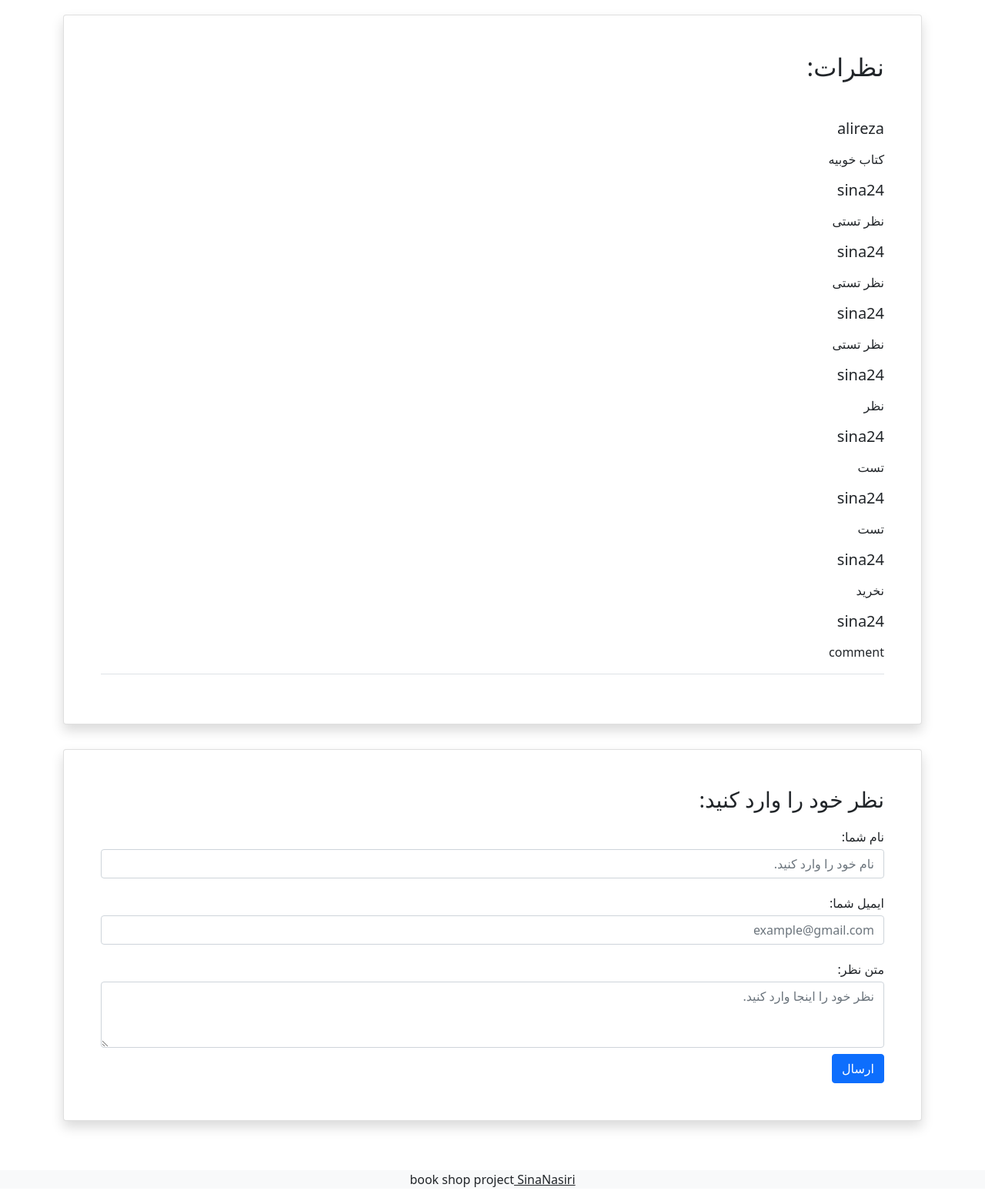
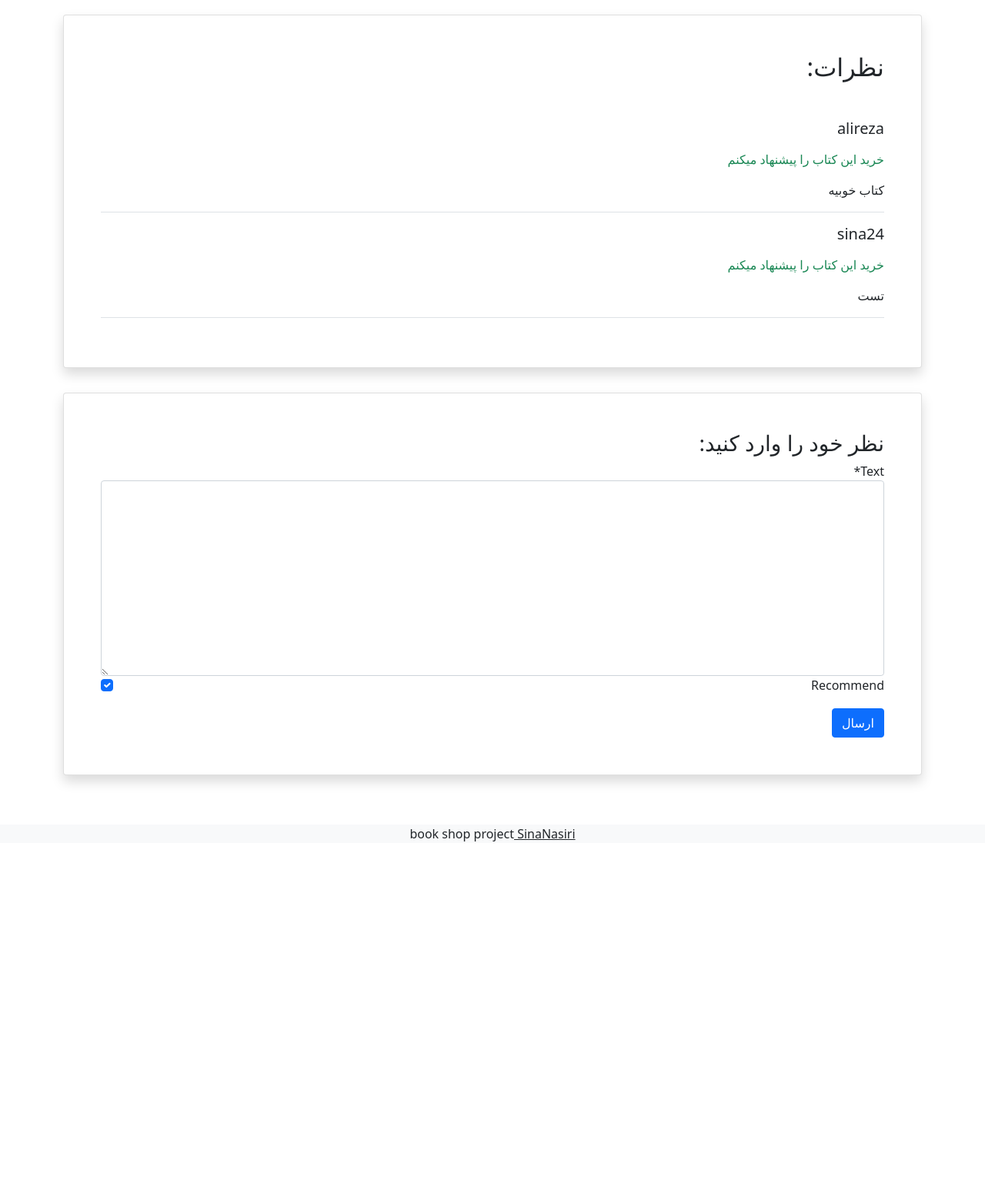
Before and after one commit to nasiri-py/book_store_project, a Django app: page /books/3/ in a window 1280 px wide. Shown: the part 557-2117 px from the top of the page at 77% size. After the commit the page ends 1650 px from the top, so only its background shows below. Run offline with Django 4.2, Linux system fonts and the light colour scheme; data comes from the database, SQL or seed files in the repository; both versions use the stored data as it was after the commit; some libraries are stand-ins or nearby versions.

Commit message:
add comment form to book detail view

```diff
--- a/books/admin.py
+++ b/books/admin.py
@@ -4,7 +4,7 @@ from .models import Book, Comment
 
 @admin.register(Comment)
 class CommentAdmin(admin.ModelAdmin):
-    list_display = ['user', 'book', 'text', 'datetime_created']
+    list_display = ['user', 'book', 'text', 'datetime_created', 'recommend', 'is_active']
 
 
 admin.site.register(Book)
--- /dev/null
+++ b/books/forms.py
@@ -0,0 +1,8 @@
+from django import forms
+from .models import Comment
+
+
+class CommentForm(forms.ModelForm):
+    class Meta:
+        model = Comment
+        fields = ('text', 'recommend')
--- a/books/models.py
+++ b/books/models.py
@@ -21,6 +21,9 @@ class Comment(models.Model):
     user = models.ForeignKey(get_user_model(), on_delete=models.CASCADE)
     book = models.ForeignKey(Book, on_delete=models.CASCADE, related_name='comments')
     text = models.TextField()
+    is_active = models.BooleanField(default=False)
+    recommend = models.BooleanField(default=True)
+
     datetime_created = models.DateTimeField(auto_now_add=True)
 
     def __str__(self):
--- a/books/templates/books/book_detail.html
+++ b/books/templates/books/book_detail.html
@@ -1,6 +1,7 @@
 {% extends '_base.html' %}
 
 {% load book_tags %}
+{% load crispy_forms_tags %}
 
 {% block page_title %}{{ book.title }}{% endblock %}
 
@@ -41,32 +42,28 @@
                 <div class="d-flex justify-content-center">
                     <div class="card shadow my-3 p-5 w-sm-75 w-100">
                         <h2 class="mb-5">نظرات:</h2>
-                        <div class="border-bottom mb-3">
-                            {% for comment in comments %}
-                                <h5 class="mb-3">{{ comment.user }}</h5>
-                                <p>{{ comment.text }}</p>
-                            {% endfor %}
-                        </div>
+                        {% for comment in comments %}
+                            {% if comment.is_active %}
+                                <div class="border-bottom mb-3">
+                                    <h5 class="mb-3">{{ comment.user }}</h5>
+                                    {% if comment.recommend %}
+                                        <p class="text-success">خرید این کتاب را پیشنهاد میکنم</p>
+                                    {% else %}
+                                        <p class="text-danger">خرید این کتاب را پیشنهاد نمیکنم</p>
+                                    {% endif %}
+                                    <p>{{ comment.text|linebreaks }}</p>
+                                </div>
+                            {% endif %}
+                        {% endfor %}
                     </div>
                 </div>
                 <div class="d-flex justify-content-center">
                     <div class="card shadow my-3 p-5 w-sm-75 w-100">
                         <h3>نظر خود را وارد کنید:</h3>
                         <form method="POST">
-                            <div class="form-group py-2">
-                                <label class="py-1" for="author_name">نام شما:</label>
-                                <input type="text" class="form-control" placeholder="نام خود را وارد کنید." name="author_name">
-                            </div>
-                            <div class="form-group py-2">
-                                <label class="py-1" for="email">ایمیل شما:</label>
-                                <input type="email" class="form-control" placeholder="example@gmail.com" name="email">
-                            </div>
-                            <div class="form-group py-2">
-                                <label class="py-1" for="comment_text">متن نظر:</label>
-                                <textarea class="form-control" name="text" rows="3"
-                                          placeholder="نظر خود را اینجا وارد کنید."></textarea>
-                            </div>
-                            <button type="submit" class="btn btn-primary">ارسال</button>
+                            {% csrf_token %}
+                            {{ comment_form|crispy }}
+                            <button type="submit" class="btn btn-primary mt-3">ارسال</button>
                         </form>
                     </div>
                 </div>
--- a/books/views.py
+++ b/books/views.py
@@ -3,6 +3,7 @@ from django.views import generic
 from .models import Book
 from django.urls import reverse_lazy
 from django.shortcuts import get_object_or_404
+from .forms import CommentForm
 
 
 class BookListView(generic.ListView):
@@ -22,7 +23,22 @@ def book_detail_view(request, pk):
     book = get_object_or_404(Book, pk=pk)
     # get book comments
     comments = book.comments.all()
-    return render(request, 'books/book_detail.html', {'book':book, 'comments':comments})
+
+    if request.method == "POST":
+        comment_form = CommentForm(request.POST)
+        if comment_form.is_valid():
+            new_comment = comment_form.save(commit=False)
+            new_comment.book = book
+            new_comment.user = request.user
+            new_comment.save()
+            comment_form = CommentForm()
+    else:
+        comment_form = CommentForm()
+    return render(request, 'books/book_detail.html', {
+        'book': book,
+        'comments': comments,
+        'comment_form': comment_form,
+    })
 
 
 class BookCreateView(generic.CreateView):
```
Also changed, not shown: books/migrations/0005_comment_is_active_comment_recommend.py (added), db.sqlite3.
